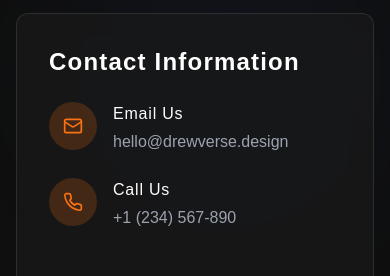
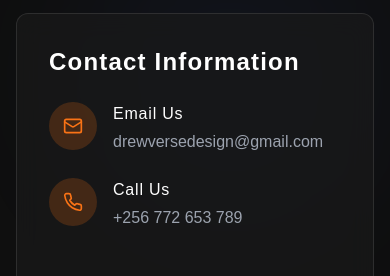
Before and after one commit to drewversedesign/drewverse-portfolio-builder-25, a React (Vite) app: page / in a window 390 px wide. Shown: the part 8840-9116 px from the top of the page. Built offline with nearby package versions, Linux system fonts and the light colour scheme.

Commit message:
Update contact information
Update the email and phone number in the contact information section.

```diff
--- a/src/components/contact/ContactInfo.tsx
+++ b/src/components/contact/ContactInfo.tsx
@@ -21,10 +21,10 @@ const ContactInfo = () => {
           <div>
             <h4 className="font-medium text-white mb-1">Email Us</h4>
             <a
-              href="mailto:hello@drewverse.design"
+              href="mailto:drewversedesign@gmail.com"
               className="text-gray-400 hover:text-drew-purple transition-colors duration-300"
             >
-              hello@drewverse.design
+              drewversedesign@gmail.com
             </a>
           </div>
         </div>
@@ -36,10 +36,10 @@ const ContactInfo = () => {
           <div>
             <h4 className="font-medium text-white mb-1">Call Us</h4>
             <a
-              href="tel:+1234567890"
+              href="tel:+256772653789"
               className="text-gray-400 hover:text-drew-purple transition-colors duration-300"
             >
-              +1 (234) 567-890
+              +256 772 653 789
             </a>
           </div>
         </div>
```
